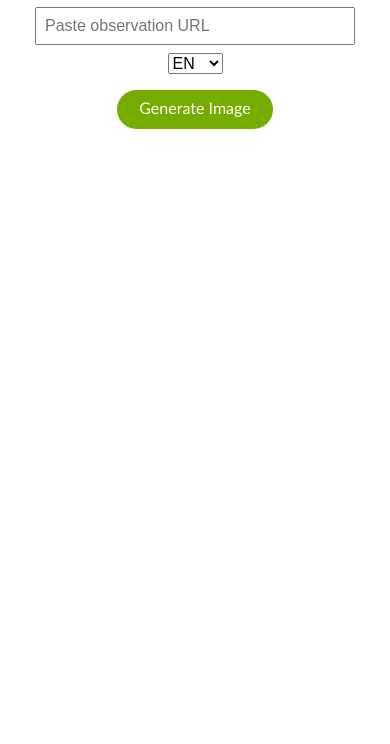
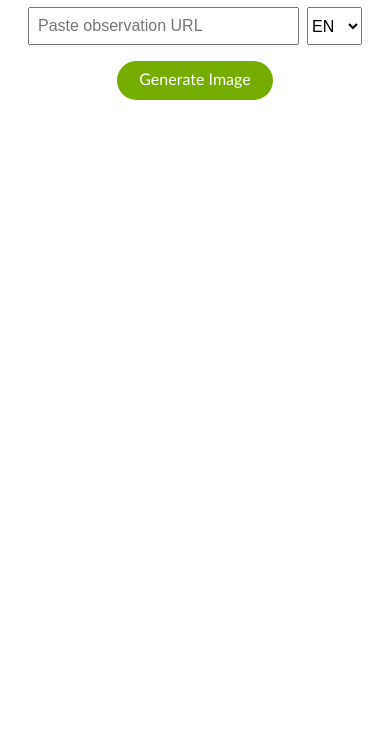
Before and after one commit to apspace/iNaturalist-Share, a plain HTML site: page index.html in a window 390 px wide. Shown: the part 100-844 px from the top of the page. Drawn offline with Linux system fonts and the light colour scheme.

Commit message:
style: improve mobile layout for input and select

```diff
--- a/style.css
+++ b/style.css
@@ -28,21 +28,24 @@ h1 {
     margin-top: 16px;
 }
 
-input {
-    padding: 8px;
-    font-size: 16px;
-    width: 300px;
-}
-
 select {
     font-size: 16px;
 }
 
 .form-row {
+    width: 100%;
+    max-width: 420px;
     display: flex;
     flex-wrap: wrap;
     justify-content: center;
     gap: 8px;
+}
+
+.form-row input {
+    flex: 1;
+    padding: 8px;
+    font-size: 16px;
+    min-width: 160px;
 }
 
 #image-container {
```
